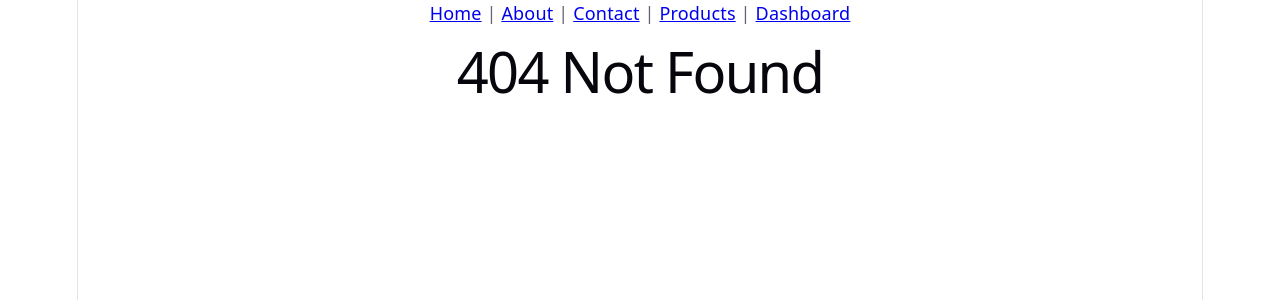
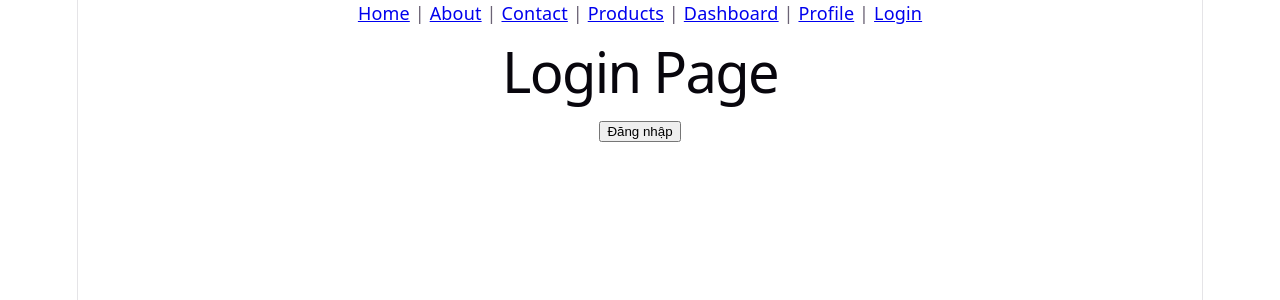
Before and after one commit to MarlLong05/GiaoDienUngDung, a React (Vite) app in the folder NewReact/Tuan5/: page /login in a window 1280 px wide. Before the commit this address had no page. Shown: the top 300 px of the page. Built offline with nearby package versions, Linux system fonts and the light colour scheme.

Commit message:
Bai6_Tuan5

```diff
--- a/NewReact/Tuan5/src/App.jsx
+++ b/NewReact/Tuan5/src/App.jsx
@@ -11,6 +11,10 @@ import DashboardProfile from "./components/DashboardProfile"
 import Orders from "./components/Orders"
 import Settings from "./components/Settings"
 import Checkout from "./components/Checkout"
+import Login from "./components/Login"
+import Profile from "./components/Profile"
+import ProtectedRoute from "./components/ProtectedRoute"
+
 export default function App() {
   return (
     <BrowserRouter>
@@ -30,6 +34,12 @@ export default function App() {
       <Route path="orders" element={<Orders />} />
       <Route path="settings" element={<Settings />} />
         </Route>
+        <Route path="/login" element={<Login />} />
+
+        <Route path="/profile" element={
+            <ProtectedRoute>
+              <Profile />
+            </ProtectedRoute> }/>
 
 
         <Route path="*" element={<NotFound />} />
--- /dev/null
+++ b/NewReact/Tuan5/src/components/Login.jsx
@@ -0,0 +1,20 @@
+import React from 'react'
+import { useNavigate } from 'react-router-dom'
+
+const Login = () => {
+  const navigate = useNavigate()
+
+  const handleLogin = () => {
+    localStorage.setItem("user", "true")
+    navigate("/profile")
+  }
+
+  return (
+    <div>
+      <h1>Login Page</h1>
+      <button onClick={handleLogin}>Đăng nhập</button>
+    </div>
+  )
+}
+
+export default Login
--- a/NewReact/Tuan5/src/components/Navbar.jsx
+++ b/NewReact/Tuan5/src/components/Navbar.jsx
@@ -7,8 +7,10 @@ const Navbar = () => {
       <Link to="/">Home</Link> |{" "}
       <Link to="/about">About</Link> |{" "}
       <Link to="/contact">Contact</Link> |{" "}
-      <Link to="/products">Products</Link>  |{" "}
-      <Link to="/dashboard">Dashboard</Link>
+      <Link to="/products">Products</Link> |{" "}
+      <Link to="/dashboard">Dashboard</Link> |{" "}
+      <Link to="/profile">Profile</Link> |{" "}
+      <Link to="/login">Login</Link>
     </nav>
   )
 }
--- /dev/null
+++ b/NewReact/Tuan5/src/components/Profile.jsx
@@ -0,0 +1,7 @@
+import React from 'react'
+
+const Profile = () => {
+  return <h1>User Profile</h1>
+}
+
+export default Profile
--- /dev/null
+++ b/NewReact/Tuan5/src/components/ProtectedRoute.jsx
@@ -0,0 +1,14 @@
+import React from 'react'
+import { Navigate } from 'react-router-dom'
+
+const ProtectedRoute = ({ children }) => {
+  const user = localStorage.getItem("user")
+
+  if (!user) {
+    return <Navigate to="/login" />
+  }
+
+  return children
+}
+
+export default ProtectedRoute
```
